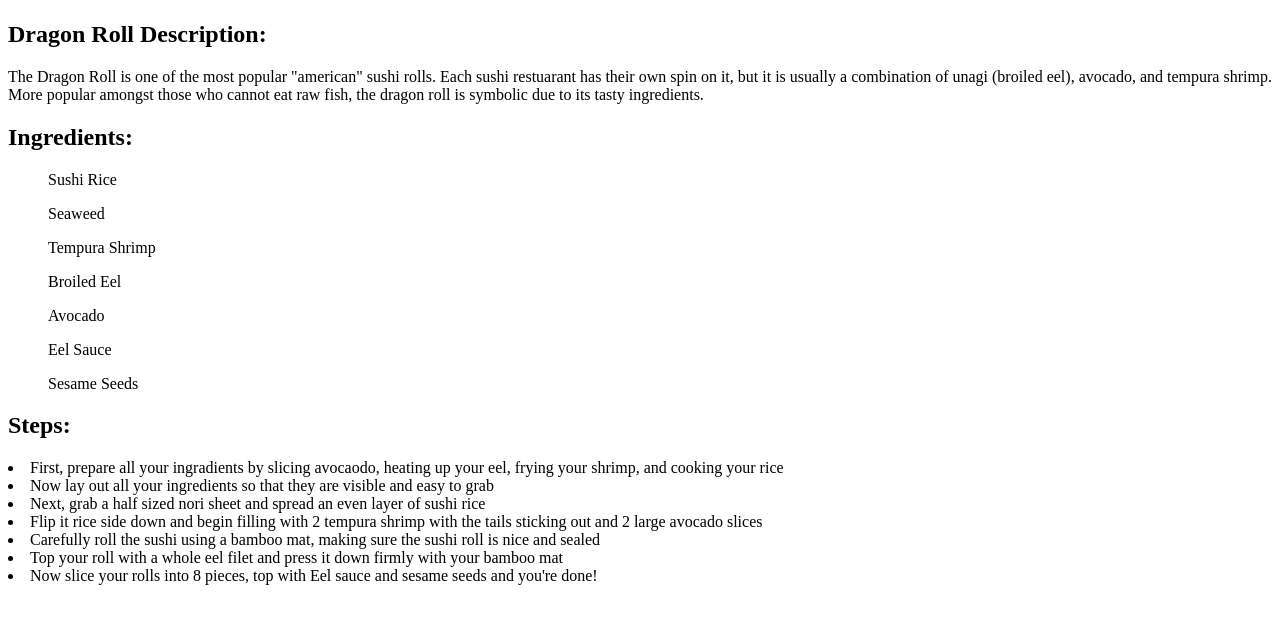
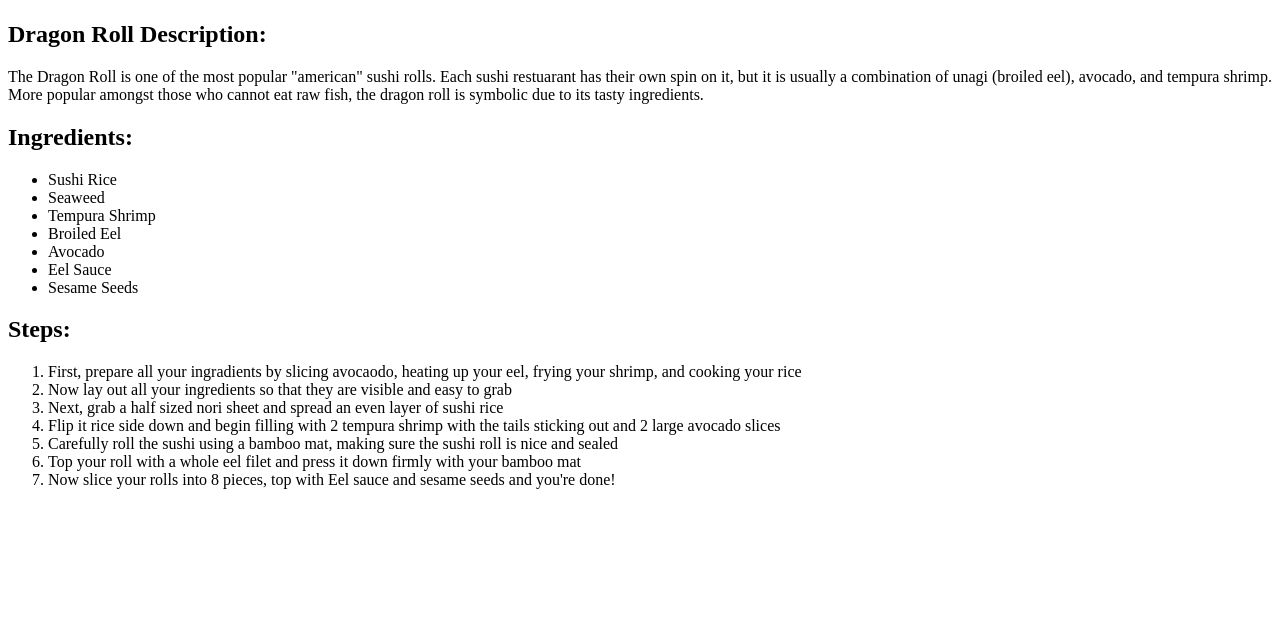
Before and after one commit to pmjamez/odin-recipes, a plain HTML site: page recipes/Sushi.html in a window 1280 px wide. Shown: the part 99-722 px from the top of the page. Drawn offline with Linux system fonts and the light colour scheme.

Commit message:
correctly mapped lists

```diff
--- a/recipes/Sushi.html
+++ b/recipes/Sushi.html
@@ -15,15 +15,20 @@
         cannot eat raw fish, the dragon roll is symbolic due to its tasty ingredients.
 
         <h2>Ingredients:</h2>
-        <ul>Sushi Rice</ul>
-        <ul>Seaweed</ul>
-        <ul>Tempura Shrimp</ul>
-        <ul>Broiled Eel</ul>
-        <ul>Avocado</ul>
-        <ul>Eel Sauce</ul>
-        <ul>Sesame Seeds</ul>
+        <ul>
+            <li>Sushi Rice</li>
+            <li>Seaweed</li>
+            <li>Tempura Shrimp</li>
+            <li>Broiled Eel</li>
+            <li>Avocado</li>
+            <li>Eel Sauce</li>
+            <li>Sesame Seeds</li>
+
+        </ul>
+
 
         <h2>Steps:</h2>
+        <ol>
             <li>First, prepare all your ingradients by slicing avocaodo, heating up your eel, frying your shrimp, and cooking your rice</li>
             <li>Now lay out all your ingredients so that they are visible and easy to grab</li>
             <li>Next, grab a half sized nori sheet and spread an even layer of sushi rice</li>
@@ -31,6 +36,8 @@
             <li>Carefully roll the sushi using a bamboo mat, making sure the sushi roll is nice and sealed</li>
             <li>Top your roll with a whole eel filet and press it down firmly with your bamboo mat</li>
             <li>Now slice your rolls into 8 pieces, top with Eel sauce and sesame seeds and you're done!</li>
+        </ol>
+
     </body>
 
 
```
Lines whose indentation alone changed are shown as unchanged.
